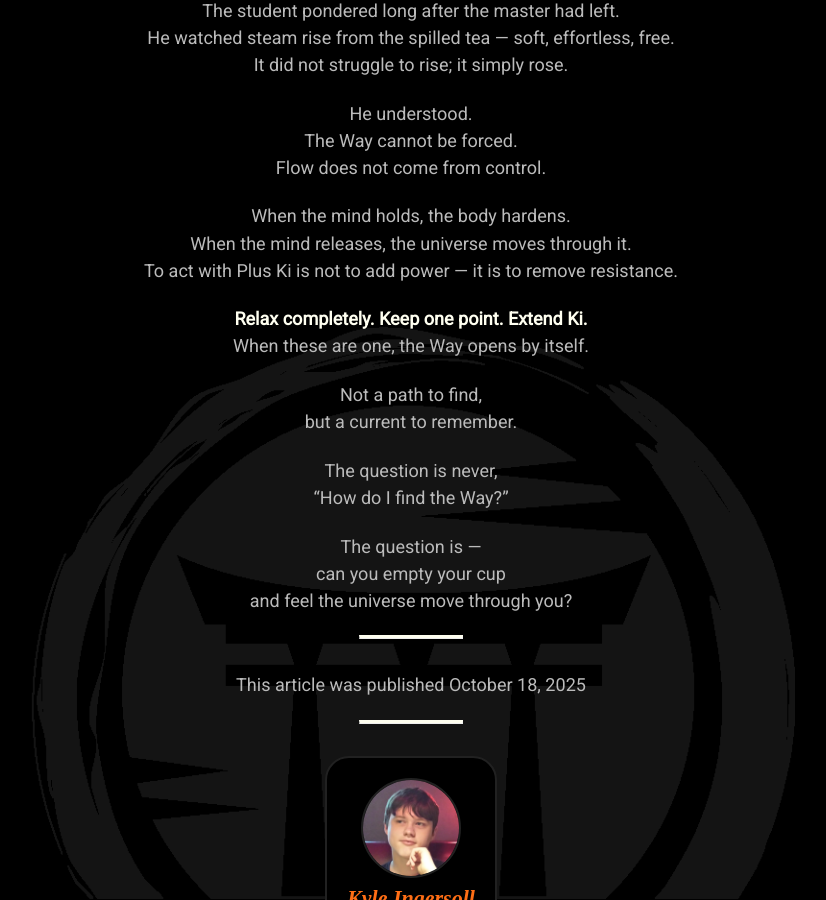
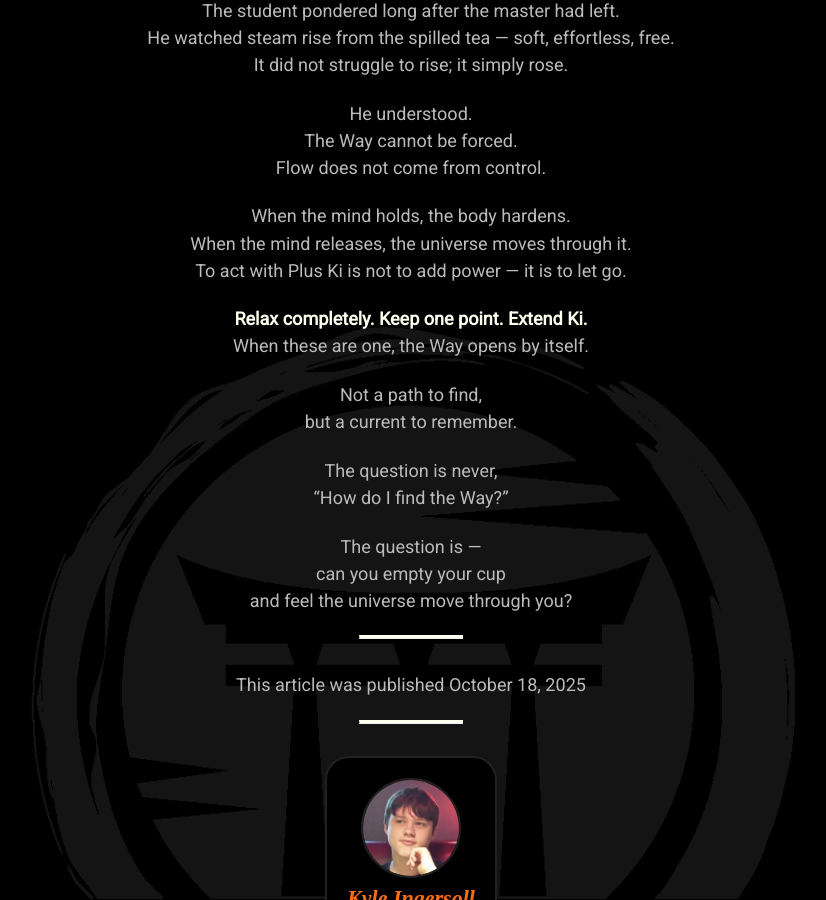
Before and after one commit to mindset-dojo/mindset-dojo.github.io, a Jekyll site: the page built from _insights/2025-10-18-way-of-plus-ki.md, in a window 1280 px wide and 900 px high, scrolled down 984 px. Shown: the whole window, without its empty margins (229-1055 px from the left). Built offline with Jekyll 4.4.1, drawn with Linux system fonts in a browser that asks for light colours; some web fonts are replaced.

Commit message:
refactor(way-of-plus-ki): add ginny whitelaw's language, focus on in here instead of out there. relax completely.

```diff
--- a/_insights/2025-10-18-way-of-plus-ki.md
+++ b/_insights/2025-10-18-way-of-plus-ki.md
@@ -47,7 +47,7 @@ Flow does not come from control.
 
 When the mind holds, the body hardens.
 When the mind releases, the universe moves through it.
-To act with Plus Ki is not to add power — it is to remove resistance.
+To act with Plus Ki is not to add power — it is to let go.
 
 **Relax completely. Keep one point. Extend Ki.**
 When these are one, the Way opens by itself.
```
